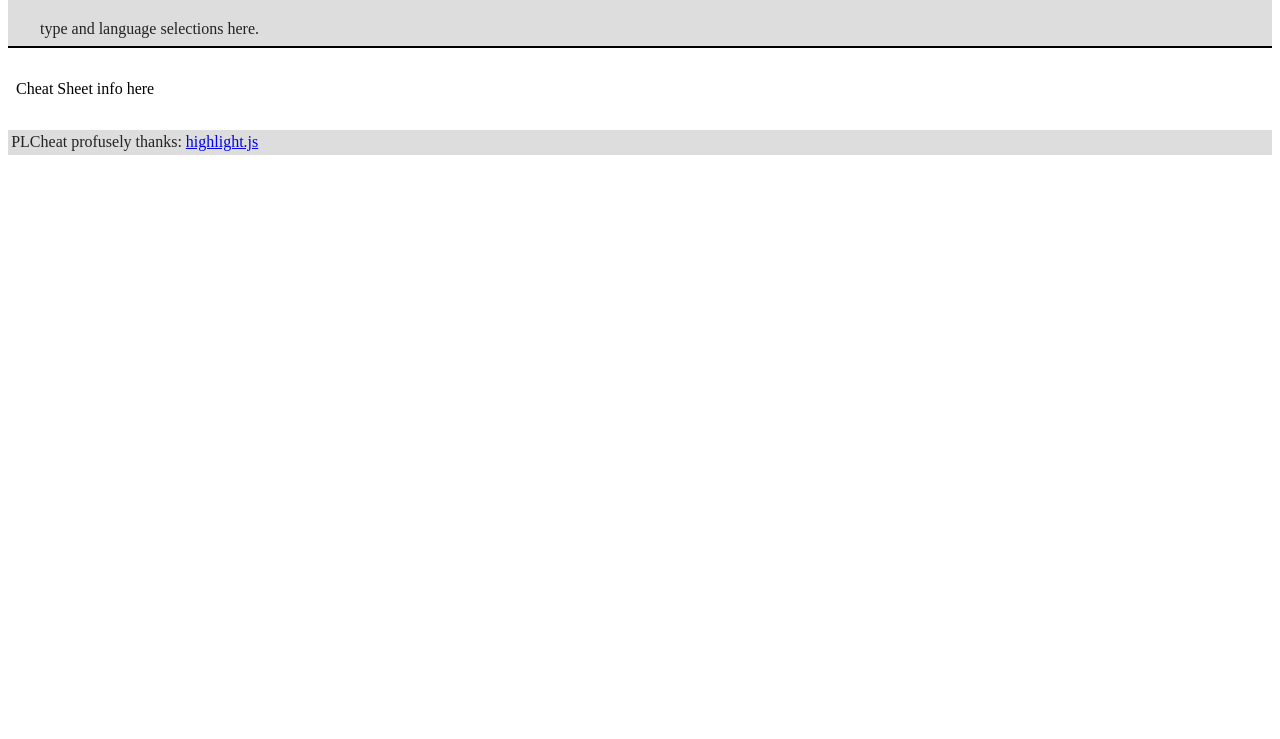
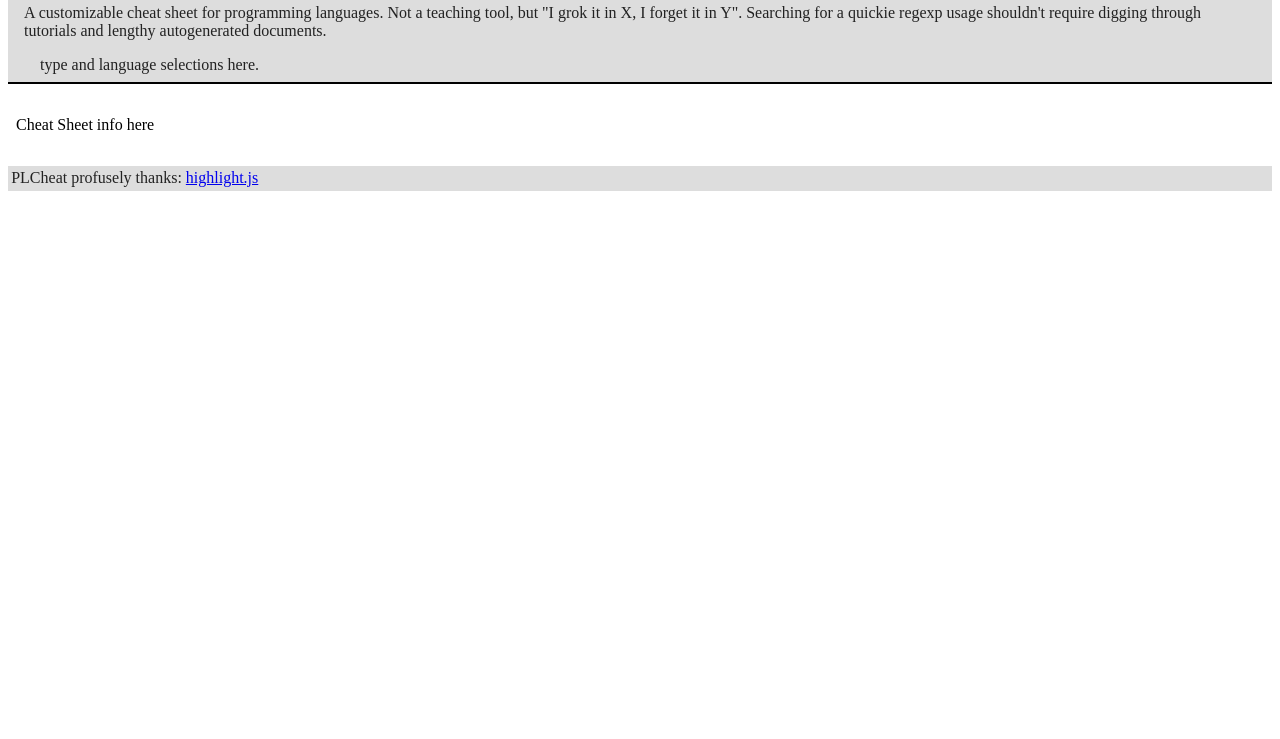
Before and after one commit to captdeaf/plcheat, a plain HTML site: page pages/index.html in a window 1280 px wide. Shown: the part 61-800 px from the top of the page. Drawn offline with nearby package versions, Linux system fonts and the light colour scheme.

Commit message:
Trying to kick github pages into working w/ a change

```diff
--- a/pages/index.html
+++ b/pages/index.html
@@ -14,7 +14,12 @@
   <body>
     <div id="head" class="plstyle">
       <div id="title">PLCheat</div>
-      <div id="description">A customizable cheat sheet for programming languages.</div>
+      <div id="description">
+	A customizable cheat sheet for programming languages. Not a teaching
+	tool, but "I grok it in X, I forget it in Y". Searching for a quickie
+	regexp usage shouldn't require digging through tutorials and lengthy
+	autogenerated documents.
+      </div>
       <div id="selections">
         type and language selections here.
       </div>
```
